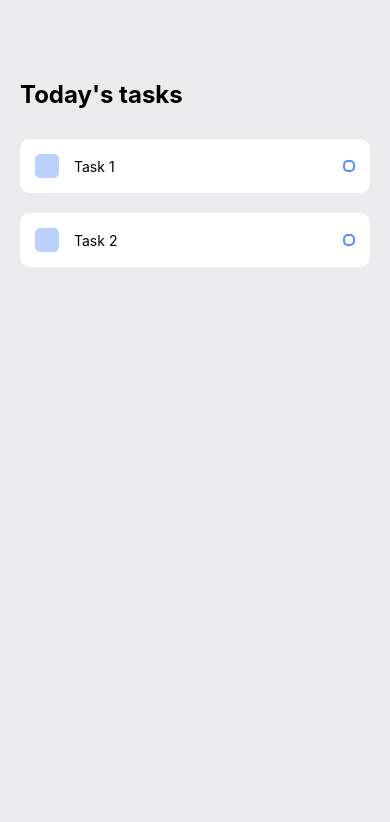
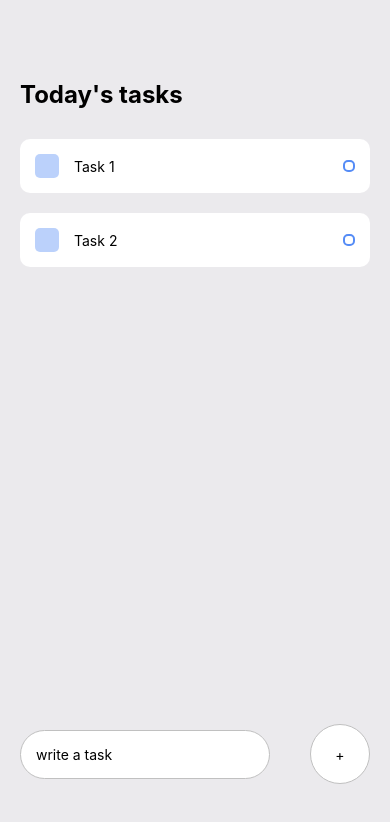
Before and after one commit to jonroido/Todo-List, a React Native app: screen / in a window 390 px wide. Shown: the top 822 px of the page. Built offline with nearby package versions, Linux system fonts and the light colour scheme.

Commit message:
final ui

```diff
--- a/App.js
+++ b/App.js
@@ -1,5 +1,5 @@
 import React from 'react';
-import { StyleSheet, Text, View } from 'react-native';
+import { StyleSheet, Text, View,KeyboardAvoidingView, Platform,TextInput ,TouchableOpacity} from 'react-native';
 import Task from './components/Task';
 export default function App() {
   return (
@@ -11,6 +11,16 @@
           <Task text="Task 2"/>
         </View>
       </View>
+      <KeyboardAvoidingView
+      behavior={Platform.OS==="ios"?"padding":"height"}
+      style={styles.writeTaskWrapper}>
+        <TextInput style={styles.input} placeholder={'write a task'}></TextInput>
+        <TouchableOpacity>
+          <View style={styles.addWrapper}>
+            <Text style={styles.addText}>+</Text>
+          </View>
+        </TouchableOpacity>
+      </KeyboardAvoidingView>
     </View>
   );
 }
@@ -30,5 +40,33 @@
   },
   items:{
     marginTop:30
-  }
+  },
+  writeTaskWrapper: {
+    position: 'absolute',
+    bottom: 60,
+    width: '100%',
+    flexDirection: 'row',
+    justifyContent: 'space-around',
+    alignItems: 'center'
+  },
+  input: {
+    paddingVertical: 15,
+    paddingHorizontal: 15,
+    backgroundColor: '#FFF',
+    borderRadius: 60,
+    borderColor: '#C0C0C0',
+    borderWidth: 1,
+    width: 250,
+  },
+  addWrapper: {
+    width: 60,
+    height: 60,
+    backgroundColor: '#FFF',
+    borderRadius: 60,
+    justifyContent: 'center',
+    alignItems: 'center',
+    borderColor: '#C0C0C0',
+    borderWidth: 1,
+  },
+  addText: {},
 });
```
